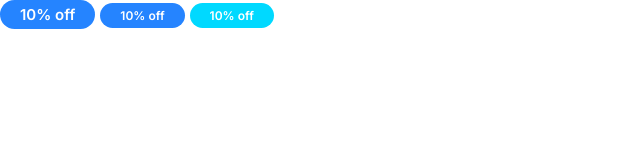
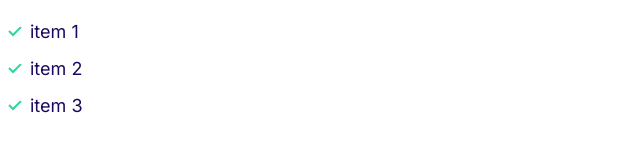
Before and after one commit to Sanket4496/moshify, a plain HTML site: page index.html in a window 1280 px wide. Shown: the whole page, without its empty margins (0-640 px from the left). Drawn offline with Linux system fonts and the light colour scheme.

Commit message:
Add lists component

```diff
--- a/css/styles.css
+++ b/css/styles.css
@@ -109,3 +109,31 @@ a {
         font-size: 1.2rem;
     }
 }
+
+/* Lists */
+.list {
+    list-style: none;
+    padding-left: 0;
+    color: var(--color-heading);
+}
+
+.list--inline .list__item{
+    display: inline-block;
+    margin-right: 2rem;
+}
+
+.list--tick {
+    list-style-image: url(/images/tick.svg);
+    padding-left: 3rem;
+}
+
+.list--tick .list__item {
+    padding-left: 0.5rem;
+    margin-bottom: 1rem;
+}
+
+@media screen and (min-width: 1024px) {
+    .list--tick .list__item {
+        padding-left: 0;
+    }
+}
--- a/index.html
+++ b/index.html
@@ -13,9 +13,11 @@
 </head>
 
 <body>
-    <span class="badge badge--primary">10% off</span>
-    <span class="badge badge--primary badge--small">10% off</span>
-    <span class="badge badge--secondary badge--small">10% off</span>
+    <ul class="list list--tick">
+        <li class="list__item">item 1</li>
+        <li class="list__item">item 2</li>
+        <li class="list__item">item 3</li>
+    </ul>
 </body>
 
 </html>
```
Also changed, not shown: components/lists.html (added, +5 -0 lines), images/tick.svg (added).
